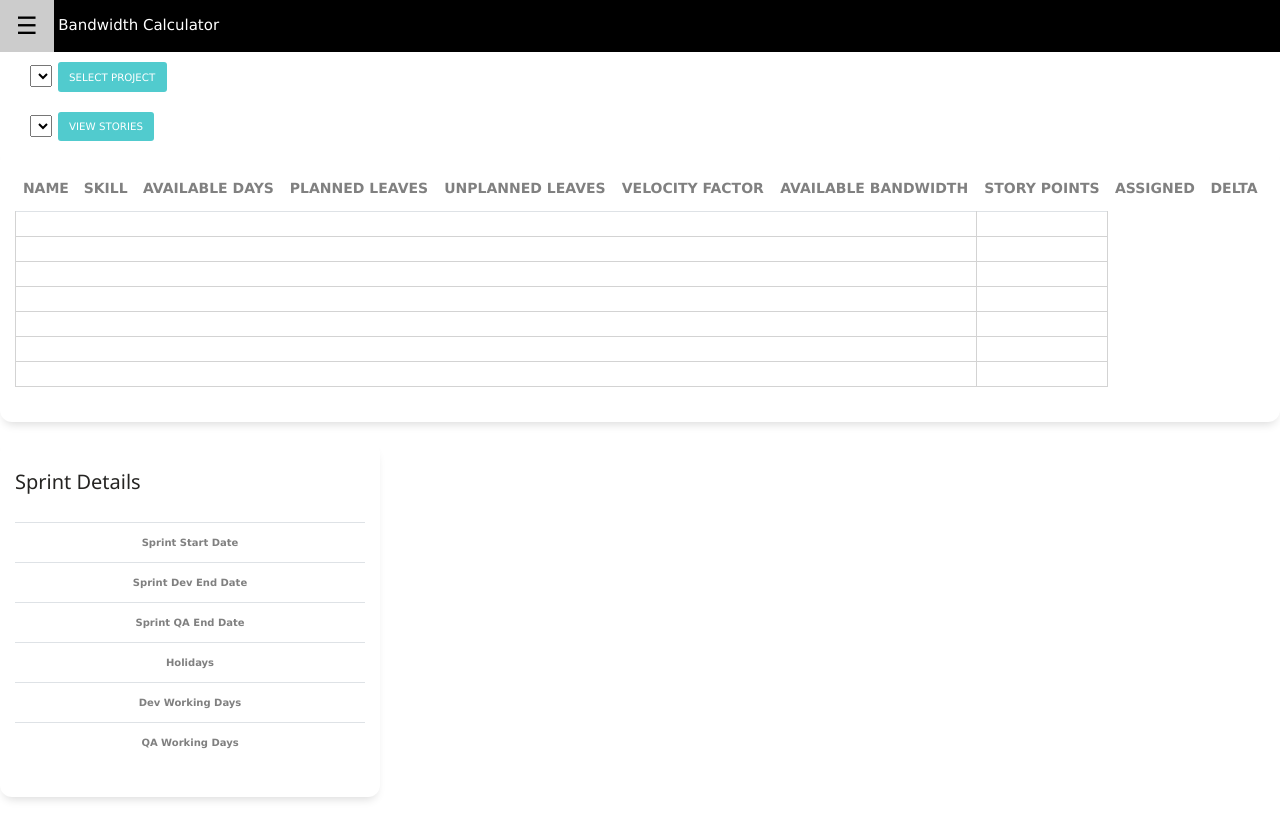
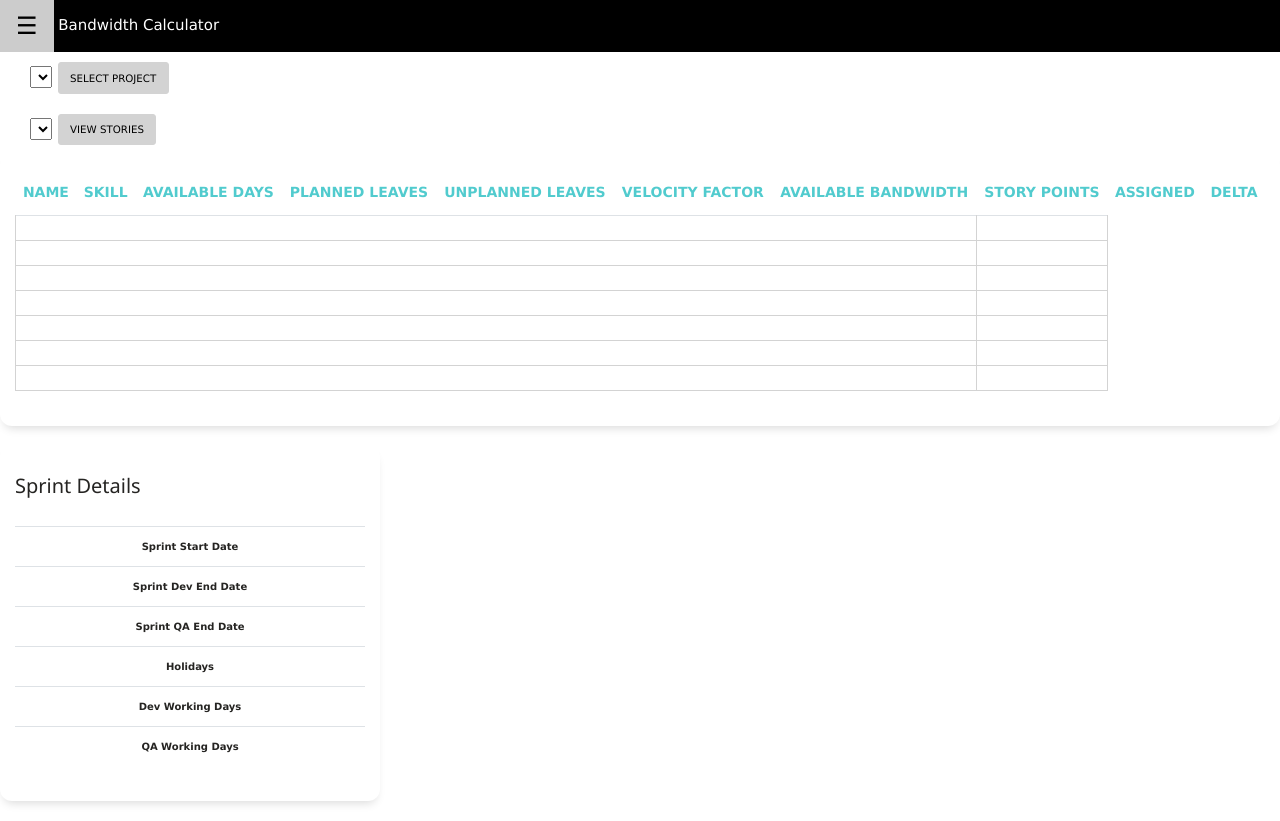
Before and after one commit to anshumanairy/Sprint-Management, a Django app: template arc/templates/bandwidth.html in a window 1280 px wide. Run offline with Django 3.2, Linux system fonts and the light colour scheme; the template is opened without the code that fills it, so the values that code supplies are empty; some libraries are stand-ins or nearby versions.

Commit message:
3:21 PM Improved UI Black all pages and buttons.

```diff
--- a/arc/templates/bandwidth.html
+++ b/arc/templates/bandwidth.html
@@ -45,9 +45,6 @@
       background-color: white;
       color:black;
     }
-    th{
-      color:grey;
-    }
     #s{
       width: 380px;
       height: 300px;
@@ -61,6 +58,17 @@
     #tab2{
       text-align: center;
       font-size: 10px;
+    }
+    .example_c {
+    color: black;
+    background: lightgrey;
+    border: 1px solid lightgrey;
+    transition: all 0.4s ease 0s;
+    }
+    .example_c:hover {
+    background: #303D39;
+    border: 1px solid #303D39;
+    transition: all 0.4s ease 0s;
     }
   </style>
   </head>
@@ -110,7 +118,7 @@
                     <option>{{ n1.name }}</option>
                   {% endfor %}
                 </select>
-                <button class="btn btn-primary" type="submit" name="submit_project"><small>Select Project</small></button>
+                <button class="btn example_c" type="submit" name="submit_project"><small>Select Project</small></button>
             </div>
         </div>
       </form>
@@ -125,7 +133,7 @@
                 <option>{{ product.name }}</option>
                   {% endfor %}
               </select>
-              <button class="btn btn-primary" type="submit" name="submit_sprint"><small>View Stories</small></button>
+              <button class="btn example_c" type="submit" name="submit_sprint"><small>View Stories</small></button>
             </div>
         </div>
       </form>
@@ -138,7 +146,7 @@
             <div class="card-body">
               <div class="table-responsive">
                 <table class="table" id="tab2">
-                  <thead>
+                  <thead class="text-primary">
                     <th>Name</th>
                     <th>Skill</th>
                     <th>Available Days</th>
@@ -165,7 +173,7 @@
                               <input type="number" name="leave1" min="0" value="0">
                               <input type="hidden" value="{{ d22.id }}" name="leave2">
                               <input type="hidden" value="java" name="leave3">
-                              <input type="submit" class="btn-xs btn-info" value="Assign" id="lvsub">
+                              <input type="submit" class="btn example_c" value="Assign" id="lvsub">
                             </form>
                               <script type="text/javascript">
                                   jQuery(document).ready(function($){
@@ -191,7 +199,7 @@
                                 <input type="number" name="uleave1" min="0" value="0">
                                 <input type="hidden" value="{{ d22.id }}" name="uleave2">
                                 <input type="hidden" value="java" name="uleave3">
-                                <input type="submit" class="btn-xs btn-info" value="Assign" id="lvsub">
+                                <input type="submit" class="btn example_c" value="Assign" id="lvsub">
                               </form>
                                 <script type="text/javascript">
                                     jQuery(document).ready(function($){
@@ -217,7 +225,7 @@
                               <input type="number" name="assign1" step="0.1" min="0" value="1">
                               <input type="hidden" value="{{ d22.id }}" name="assign2">
                               <input type="hidden" value="java" name="assign3">
-                              <input type="submit" class="btn-xs btn-info" value="Assign">
+                              <input type="submit" class="btn example_c" value="Assign">
                             </form>
                             <script type="text/javascript">
                                 jQuery(document).ready(function($){
@@ -266,7 +274,7 @@
                               <input type="number" name="leave1" min="0" value="0">
                               <input type="hidden" value="{{ d33.id }}" name="leave2">
                               <input type="hidden" value="php" name="leave3">
-                              <input type="submit" class="btn-xs btn-info" value="Assign" id="lvsub">
+                              <input type="submit" class="btn example_c" value="Assign" id="lvsub">
                           </td>
                           </form>
                             <script type="text/javascript">
@@ -293,7 +301,7 @@
                                   <input type="number" name="uleave1" min="0" value="0">
                                   <input type="hidden" value="{{ d33.id }}" name="uleave2">
                                   <input type="hidden" value="php" name="uleave3">
-                                  <input type="submit" class="btn-xs btn-info" value="Assign" id="lvsub">
+                                  <input type="submit" class="btn example_c" value="Assign" id="lvsub">
                               </td>
                               </form>
                                 <script type="text/javascript">
@@ -321,7 +329,7 @@
                               <input type="number" name="assign1" step="0.1" min="0" value="1">
                               <input type="hidden" value="{{ d33.id }}" name="assign2">
                               <input type="hidden" value="php" name="assign3">
-                              <input type="submit" class="btn-xs btn-info" value="Assign">
+                              <input type="submit" class="btn example_c" value="Assign">
                             </form>
                             <script type="text/javascript">
                                 jQuery(document).ready(function($){
@@ -371,7 +379,7 @@
                               <input type="number" name="leave1" min="0" value="0">
                               <input type="hidden" value="{{ d44.id }}" name="leave2">
                               <input type="hidden" value="html" name="leave3">
-                              <input type="submit" class="btn-xs btn-info" value="Assign" id="lvsub">
+                              <input type="submit" class="btn example_c" value="Assign" id="lvsub">
                           </td>
                           </form>
                             <script type="text/javascript">
@@ -398,7 +406,7 @@
                                   <input type="number" name="uleave1" min="0" value="0">
                                   <input type="hidden" value="{{ d44.id }}" name="uleave2">
                                   <input type="hidden" value="html" name="uleave3">
-                                  <input type="submit" class="btn-xs btn-info" value="Assign" id="lvsub">
+                                  <input type="submit" class="btn example_c" value="Assign" id="lvsub">
                               </td>
                               </form>
                                 <script type="text/javascript">
@@ -426,7 +434,7 @@
                               <input type="number" name="assign1" step="0.1" min="0" value="1">
                               <input type="hidden" value="{{ d44.id }}" name="assign2">
                               <input type="hidden" value="html" name="assign3">
-                              <input type="submit" class="btn-xs btn-info" value="Assign">
+                              <input type="submit" class="btn example_c" value="Assign">
                             </form>
                             <script type="text/javascript">
                                 jQuery(document).ready(function($){
@@ -476,7 +484,7 @@
                               <input type="number" name="leave1" min="0" value="0">
                               <input type="hidden" value="{{ d55.id }}" name="leave2">
                               <input type="hidden" value="qa" name="leave3">
-                              <input type="submit" class="btn-xs btn-info" value="Assign" id="lvsub">
+                              <input type="submit" class="btn example_c" value="Assign" id="lvsub">
                           </td>
                           </form>
                             <script type="text/javascript">
@@ -503,7 +511,7 @@
                                   <input type="number" name="uleave1" min="0" value="0">
                                   <input type="hidden" value="{{ d55.id }}" name="uleave2">
                                   <input type="hidden" value="qa" name="uleave3">
-                                  <input type="submit" class="btn-xs btn-info" value="Assign" id="lvsub">
+                                  <input type="submit" class="btn example_c" value="Assign" id="lvsub">
                               </td>
                               </form>
                                 <script type="text/javascript">
@@ -531,7 +539,7 @@
                               <input type="number" name="assign1" step="0.1" min="0" value="1">
                               <input type="hidden" value="{{ d55.id }}" name="assign2">
                               <input type="hidden" value="qa" name="assign3">
-                              <input type="submit" class="btn-xs btn-info" value="Assign">
+                              <input type="submit" class="btn example_c" value="Assign">
                             </form>
                             <script type="text/javascript">
                                 jQuery(document).ready(function($){
```
Also changed, not shown: arc/templates/allocation.html (+17 -7 lines), arc/templates/login.html (+13 -6 lines), arc/templates/product.html (+20 -9 lines), arc/templates/qaprg.html (+13 -2 lines), arc/templates/register.html (+13 -4 lines), arc/templates/view_story.html (+34 -15 lines), 1 other file.
